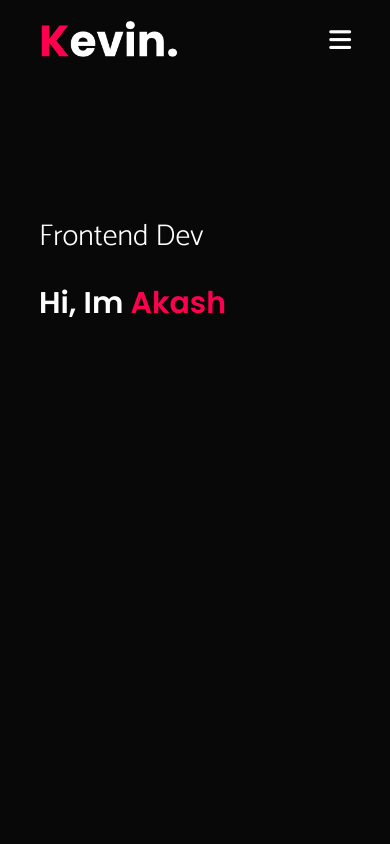
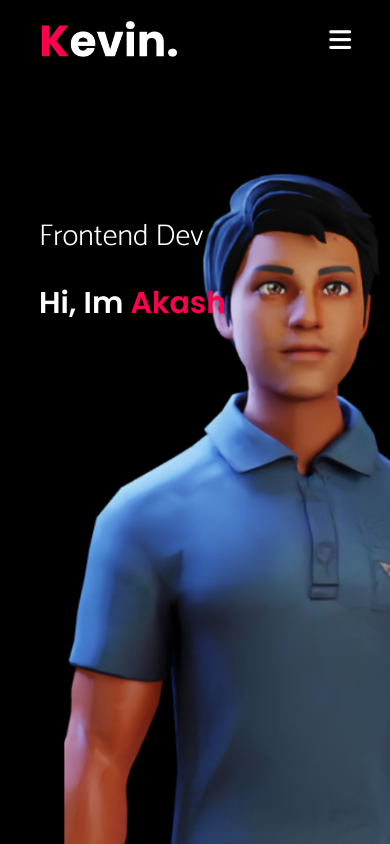
Before and after one commit to akash8476/portfolio, a plain HTML site: page index.html in a window 390 px wide. Drawn offline with Linux system fonts and the light colour scheme; the site is published under a folder, as on GitHub Pages, so addresses that start at the root find nothing.

Commit message:
style.css

```diff
--- a/style.css
+++ b/style.css
@@ -337,7 +337,7 @@ width: 100%;
 height: 100%;
     }
     #header{
-        background-image: url(/images/1.png);
+        background-image: url(images/1.png);
     }
     .header-text{
         margin-top: 140px;
```
